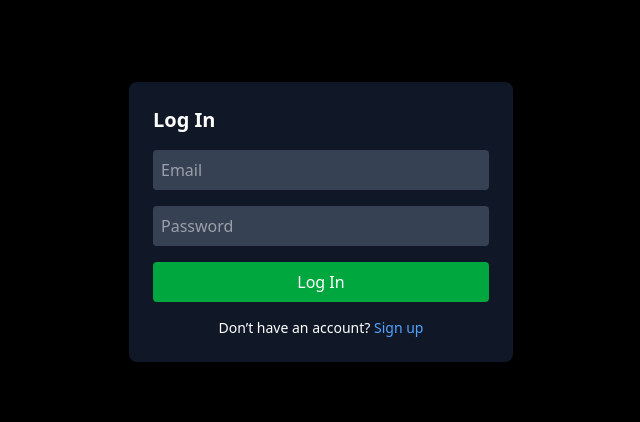
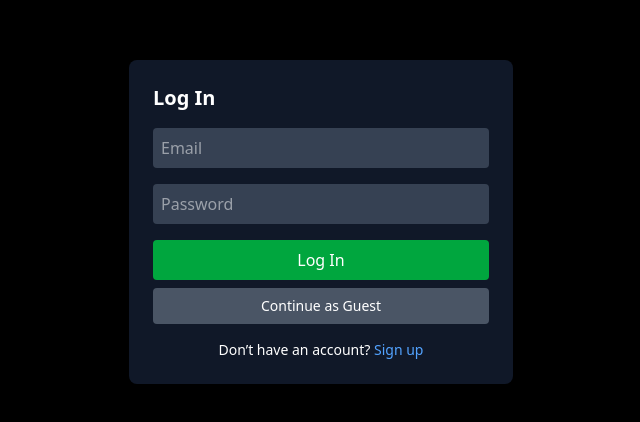
Before and after one commit to Gursimran07316/Linkup, a React (Vite) app in the folder frontend/: page /invite/1 in a window 1280 px wide. Shown: the part 178-600 px from the top of the page, without its empty margins (319-959 px from the left). Built offline with nearby package versions, Linux system fonts and the light colour scheme; no server answers.

Commit message:
Bug fixes

```diff
--- a/frontend/src/Components/AuthModal.jsx
+++ b/frontend/src/Components/AuthModal.jsx
@@ -66,6 +66,24 @@ const AuthModal = () => {
       setUploading(false);
     }
   };
+  const handleGuestLogin = async () => {
+    try {
+      setUploading(true);
+      const payload = {
+        email: 'guest@example.com',
+        password: 'guestpassword123'
+      };
+
+      const { data } = await axios.post('/auth/login', payload);
+      localStorage.setItem('userInfo', JSON.stringify(data));
+      setUser(data);
+    } catch (err) {
+      setError('Failed to login as guest');
+    } finally {
+      setUploading(false);
+    }
+  };
+
 
   return (
     <div className="fixed inset-0 bg-black bg-opacity-50 flex items-center justify-center z-50">
@@ -122,6 +140,15 @@ const AuthModal = () => {
               : 'Sign Up'}
           </button>
         </form>
+        {isLogin && (
+        <button
+            type="button"
+            className="mt-2 w-full bg-gray-600 hover:bg-gray-700 text-white py-2 rounded text-sm"
+            onClick={handleGuestLogin}
+          >
+            Continue as Guest
+          </button>
+        )}
         <div className="mt-4 text-sm text-center">
           {isLogin ? 'Don’t have an account?' : 'Already have an account?'}{' '}
           <button onClick={toggleMode} className="text-blue-400 hover:underline">
--- a/frontend/src/Components/ChannelBar.jsx
+++ b/frontend/src/Components/ChannelBar.jsx
@@ -3,7 +3,6 @@ import { FaAngleDown, FaUserPlus, FaPlus, FaTrash, FaCog, FaCrown, FaTimes, FaPe
 import InviteModal from './InviteModal';
 import CreateChannelModal from './CreateChannelModal';
 import { GlobalContext } from '../context/GlobalState';
-import axios from '../api/axios'
 import RenameChannelModal from './RenameChannelModal';
 const ChannelBar = () => {
   const [showDropdown, setShowDropdown] = useState(false);
@@ -18,7 +17,8 @@ const ChannelBar = () => {
     setServer,
     setChannel,
     handleDeleteChannel,
-    handleKick
+    handleKick,
+    handleDeleteServer
   } = useContext(GlobalContext);
 
   const toggleDropdown = () => setShowDropdown(!showDropdown);
@@ -63,13 +63,10 @@ const ChannelBar = () => {
             <FaPlus /> Create Channel
           </div>
 
-          <div className="flex items-center gap-2 px-4 py-2 hover:bg-gray-800 cursor-pointer">
-            <FaCog /> Server Settings
-          </div>
-
-          <div className="flex items-center gap-2 px-4 py-2 text-red-500 hover:bg-red-600 hover:text-white cursor-pointer">
+        {selectedServer.admin._id === user._id &&  <div className="flex items-center gap-2 px-4 py-2 text-red-500 hover:bg-red-600 hover:text-white cursor-pointer"
+          onClick={() => handleDeleteServer(selectedServer._id, selectedServer.name)}>
             <FaTrash /> Delete Server
-          </div>
+          </div>}
         </div>
       )}
 
--- a/frontend/src/InvitePage.jsx
+++ b/frontend/src/InvitePage.jsx
@@ -7,7 +7,6 @@ const InvitePage = ({  onJoin }) => {
   const [server, setLocalServer] = useState(null);
   const navigate = useNavigate();
   const {
-
     user,
     setServer
   } = useContext(GlobalContext);
--- a/frontend/src/context/GlobalState.jsx
+++ b/frontend/src/context/GlobalState.jsx
@@ -33,7 +33,8 @@ export const GlobalProvider = ({ children }) => {
   const fetchServers = async (userId) => {
     try {
       const { data } = await axios.get(`/servers?userId=${userId}`);
-      dispatch({ type: 'SET_SERVERS', payload: data });
+      dispatch({ type: 'SET_SERVERS', payload: data })
+      setChannel('general');
     } catch (error) {
       console.error('Error fetching servers', error);
     }
@@ -96,7 +97,7 @@ export const GlobalProvider = ({ children }) => {
         data: { userId: state.user._id },
       });
       setServer(null);
-      await fetchServers(state.user._id);
+       fetchServers(state.user._id);
     } catch (err) {
       alert('Failed to delete server.');
     }
@@ -111,7 +112,7 @@ export const GlobalProvider = ({ children }) => {
         adminId: state.user._id,
       });
       console.log(data.members);
-      await fetchMembers(state.selectedServer._id);
+       fetchMembers(state.selectedServer._id);
     } catch (error) {
       alert('Failed to kick member');
       console.log(error.message);
```
